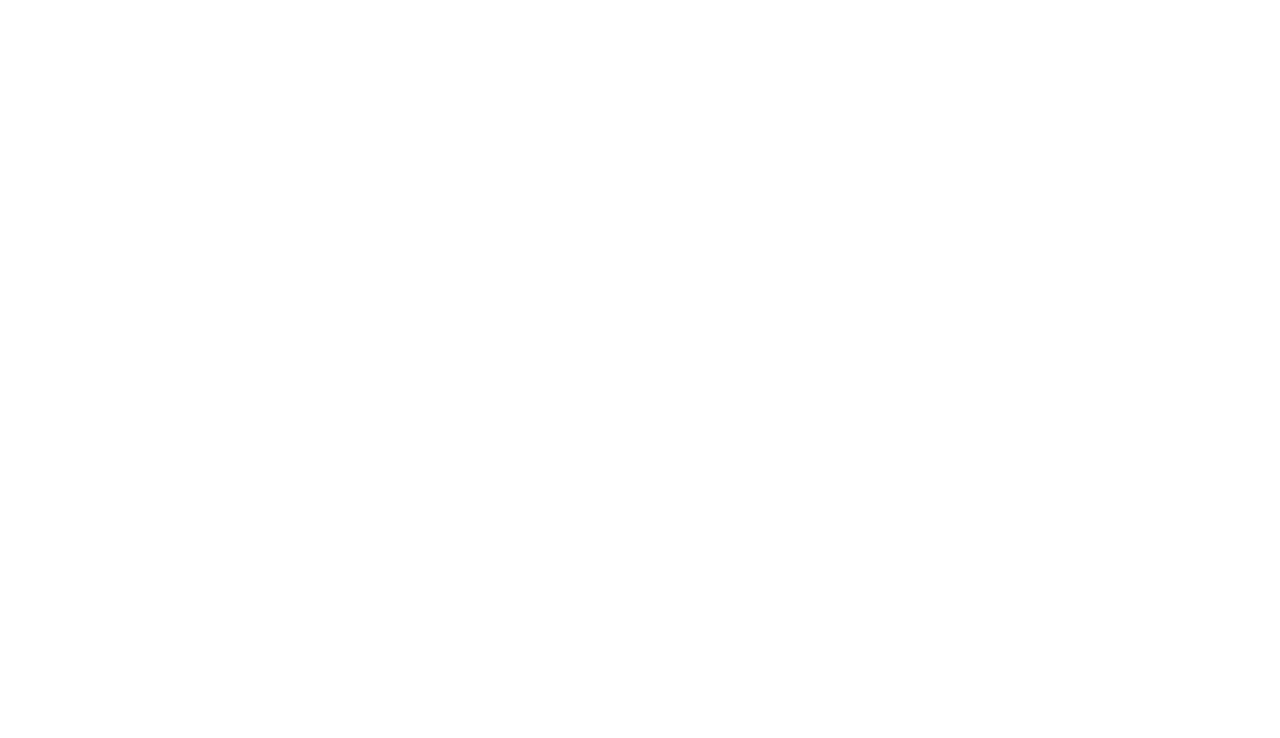
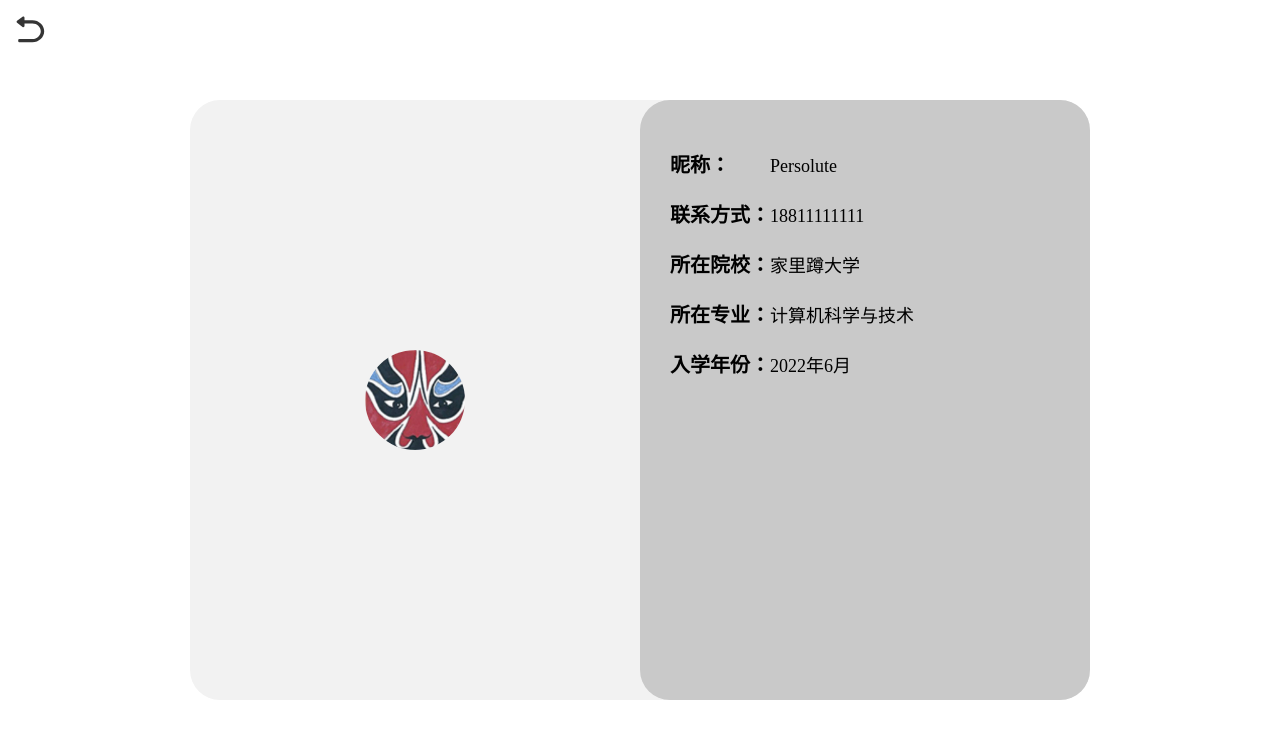
Before and after one commit to 1538520381/Beego_Vue, a Vue app: page /personalCenter in a window 1280 px wide. Before the commit this address had no page. Shown: the top 738 px of the page. Built offline with nearby package versions, Linux system fonts and the light colour scheme.

Commit message:
个人中心personalCenter

```diff
--- a/src/router/index.js
+++ b/src/router/index.js
@@ -10,6 +10,8 @@ const routes = [{
     path: '/learningCornerBook', name: 'LearningCornerBook', component: () => import('@/views/learningCornerBook')
 }, {
     path: '/learningCornerChat', name: 'LearningCornerChat', component: () => import('@/views/learningCornerChat')
+}, {
+    path: '/personalCenter', name: 'PersonalCenter', component: () => import('@/views/personalCenter')
 }]
 
 const router = createRouter({
--- a/src/views/learningCornerBook/index.vue
+++ b/src/views/learningCornerBook/index.vue
@@ -25,7 +25,7 @@
           <div class="secondMenuItemName">{{ item.name }}</div>
         </el-menu-item>
       </el-scrollbar>
-      <div class="user">
+      <div class="user" @click="toPersonalCenter">
         <el-image class="userAvatar" round :src="test"></el-image>
         <div class="userName">{{ user.userName }}</div>
       </div>
@@ -108,6 +108,9 @@ export default {
     },
     toLearningCornerChat() {
       this.$router.push('/learningCornerChat')
+    },
+    toPersonalCenter() {
+      this.$router.push('/personalCenter')
     }
   }
 }
--- a/src/views/learningCornerChat/index.vue
+++ b/src/views/learningCornerChat/index.vue
@@ -7,7 +7,7 @@
           <div class="bookMenuItemName">{{ item.name }}</div>
         </el-menu-item>
       </el-scrollbar>
-      <div class="user">
+      <div class="user" @click="toPersonalCenter">
         <el-image class="userAvatar" round :src="test"></el-image>
         <div class="userName">{{ user.userName }}</div>
       </div>
@@ -126,6 +126,9 @@ export default {
     toWorkbench() {
       this.$router.push('/workbench')
     },
+    toPersonalCenter() {
+      this.$router.push('/personalCenter')
+    }
   }
 }
 </script>
--- /dev/null
+++ b/src/views/personalCenter/index.vue
@@ -0,0 +1,171 @@
+<template>
+  <div id="personalCenter">
+    <svg-icon class="backIcon" icon-class="back" @click="back"></svg-icon>
+    <div class="mainContainer">
+      <div class="avatarContainer">
+        <el-image class="avatar" :src="test"></el-image>
+      </div>
+      <div class="informationContainer">
+        <div class="item">
+          <div class="key">昵称：</div>
+          <div class="value">{{ user.userName }}</div>
+        </div>
+        <div class="item">
+          <div class="key">联系方式：</div>
+          <div class="value">{{ user.phone }}</div>
+        </div>
+        <div class="item">
+          <div class="key">所在院校：</div>
+          <div class="value">{{ user.school }}</div>
+        </div>
+        <div class="item">
+          <div class="key">所在专业：</div>
+          <div class="value">{{ user.major }}</div>
+        </div>
+        <div class="item">
+          <div class="key">入学年份：</div>
+          <div class="value">{{ user.enterTime }}</div>
+        </div>
+      </div>
+    </div>
+  </div>
+</template>
+
+<script>
+import test from '@/assets/pictures/test.jpg'
+import SvgIcon from "@/components/svgIcon/index.vue";
+
+export default {
+  name: "PersonalCenter",
+  components: {SvgIcon},
+  data() {
+    return {
+      test: test,
+
+      token: null,
+      user: {
+        userName: 'Persolute',
+        phone: '18811111111',
+        school: '家里蹲大学',
+        major: '计算机科学与技术',
+        enterTime: '2022年6月'
+      },
+    }
+  },
+  methods: {
+    back() {
+      this.$router.go(-1);
+    }
+  }
+}
+</script>
+
+<style scoped>
+#personalCenter {
+  position: relative;
+
+  width: 100%;
+  height: 100%;
+}
+
+#personalCenter .backIcon {
+  position: absolute;
+
+  top: 10px;
+  left: 10px;
+
+  width: 40px;
+  height: 40px;
+
+  cursor: pointer;
+}
+
+#personalCenter .mainContainer {
+  position: absolute;
+
+  top: 0;
+  right: 0;
+  bottom: 0;
+  left: 0;
+
+  margin: auto;
+
+  width: 900px;
+  height: 600px;
+
+  border-radius: 30px;
+
+  background: #F2F2F2;
+}
+
+#personalCenter .mainContainer .avatarContainer {
+  display: inline-block;
+
+  position: relative;
+
+  width: 50%;
+  height: 100%;
+}
+
+#personalCenter .mainContainer .avatarContainer .avatar {
+  position: absolute;
+
+  top: 0;
+  right: 0;
+  bottom: 0;
+  left: 0;
+
+  margin: auto;
+
+  width: 100px;
+  height: 100px;
+
+  border-radius: 50%;
+}
+
+#personalCenter .mainContainer .informationContainer {
+  display: inline-block;
+
+  position: relative;
+
+  vertical-align: top;
+
+  padding: 40px 30px 40px 30px;
+
+  width: calc(50% - 30px * 2);
+  height: calc(100% - 40px * 2);
+
+  border-radius: 30px;
+
+  background: #C9C9C9;
+}
+
+
+#personalCenter .mainContainer .informationContainer .item {
+  width: 100%;
+  height: 50px;
+}
+
+#personalCenter .mainContainer .informationContainer .item .key {
+  display: inline-block;
+
+  width: 100px;
+  height: 50px;
+
+  line-height: 50px;
+
+  font-size: 20px;
+  font-weight: bold;
+}
+
+#personalCenter .mainContainer .informationContainer .item .value {
+  display: inline-block;
+
+  width: calc(100% - 100px);
+  height: 50px;
+
+  line-height: 50px;
+
+  font-size: 18px;
+}
+</style>
--- a/src/views/workbench/index.vue
+++ b/src/views/workbench/index.vue
@@ -19,7 +19,7 @@
       <el-scrollbar class="sessionMenuScrollbar">
 
       </el-scrollbar>
-      <div class="user">
+      <div class="user" @click="toPersonalCenter">
         <el-image class="userAvatar" round :src="test"></el-image>
         <div class="userName">{{ user.userName }}</div>
       </div>
@@ -232,6 +232,9 @@ export default {
 
     toLearningCornerBook() {
       this.$router.push("/learningCornerBook")
+    },
+    toPersonalCenter() {
+      this.$router.push('/personalCenter')
     },
 
     selectRobotMenu(index) {
```
Also changed, not shown: src/assets/icons/svgs/back.svg (added).
